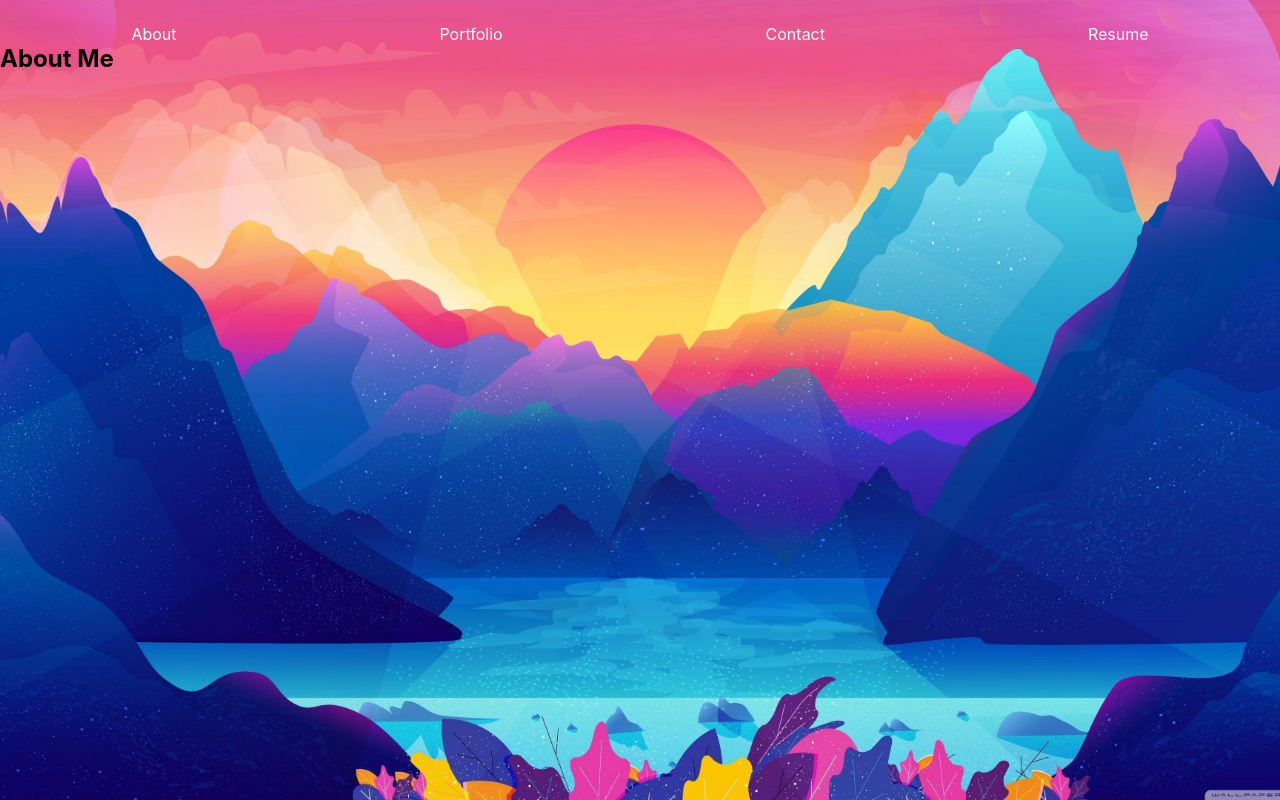
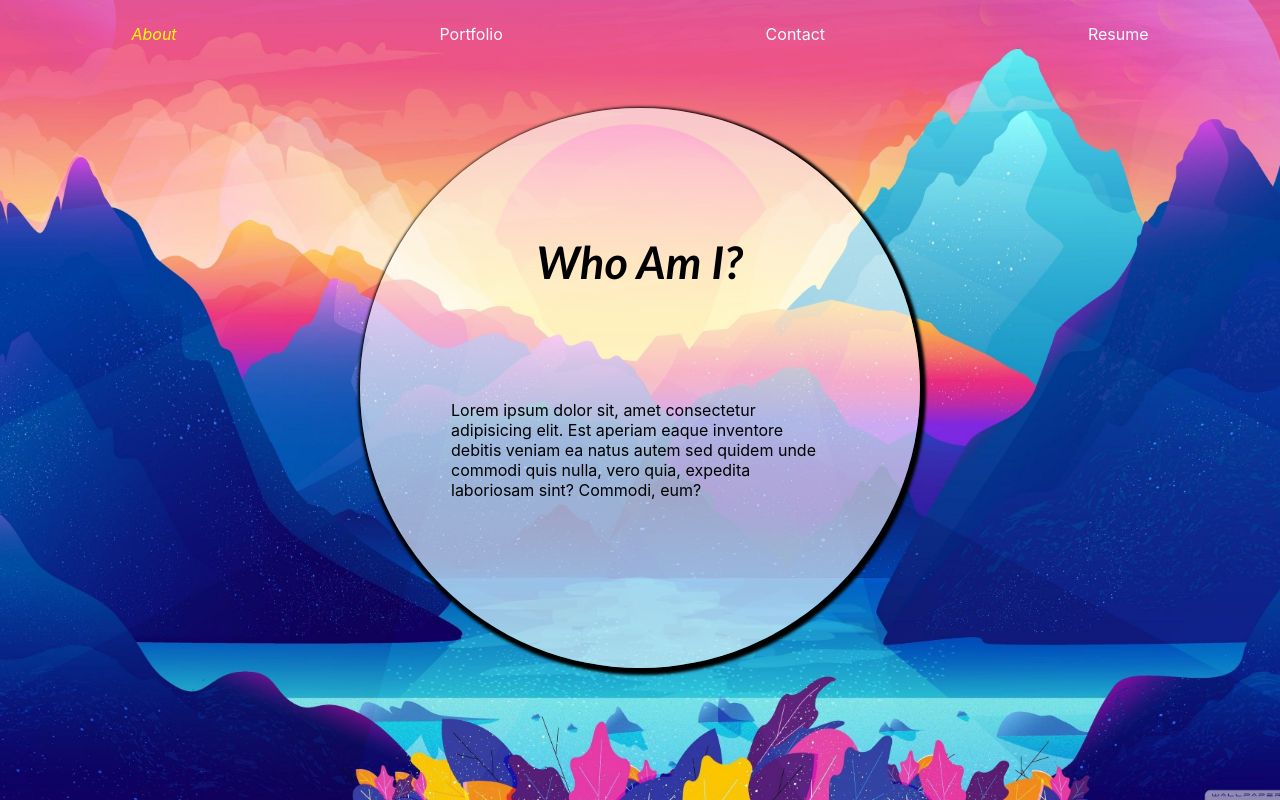
Before and after one commit to Clu-Codes/Portfolio, a React (Create React App) app: page / in a window 1280 px wide. Built offline with nearby package versions, Linux system fonts and the light colour scheme.

Commit message:
added more styling to About page, including main content area.

```diff
--- a/src/App.css
+++ b/src/App.css
@@ -22,11 +22,10 @@ ul {
   list-style-type: none;
 }
 
-/* .main-div {
-  min-height: 100vh;
-  width: 100vw;
-
-} */
+.active-nav {
+  color: yellow;
+  font-style: oblique;
+}
 
 .flex-row {
   display: flex;
--- /dev/null
+++ b/src/components/About/About.css
@@ -0,0 +1,34 @@
+/* @import url("https://fonts.google.com/share?selection.family=Kaushan%20Script"); */
+
+section {
+    margin-top: 4rem;
+}
+
+h1 {
+    font-size: 45px;
+    font-style: oblique;
+    font-family: 'Gill Sans', 'Gill Sans MT', Calibri, 'Trebuchet MS', sans-serif;
+}
+
+.about-me {
+    background: rgba(255,255,255, .6);
+    width: 35rem;
+    height: 35rem;
+    margin: 0 auto;
+    border-radius: 50%;
+    display: grid;
+    place-items: center;
+    box-shadow: 2px 3px 3px 4px #000000;
+}
+
+.about-text {
+    width: 67.5%;
+    margin-top: -11.5rem;
+}
+
+@media screen and (max-width: 600px) {
+    .about-me {
+        width: 25rem;
+        height: 25rem;
+    };
+}
--- a/src/components/About/index.js
+++ b/src/components/About/index.js
@@ -1,10 +1,13 @@
 import React from 'react';
-
+import './About.css';
 
 function About() {
     return(
         <section>
-            <h1>About Me</h1>
+            <div className='about-me'>
+            <h1 className='about-title'>Who Am I?</h1>
+            <p className='about-text'>Lorem ipsum dolor sit, amet consectetur adipisicing elit. Est aperiam eaque inventore debitis veniam ea natus autem sed quidem unde commodi quis nulla, vero quia, expedita laboriosam sint? Commodi, eum?</p>
+            </div>
         </section>
     )
 }
```
Also changed, not shown: public/index.html (line endings or trailing spaces).
